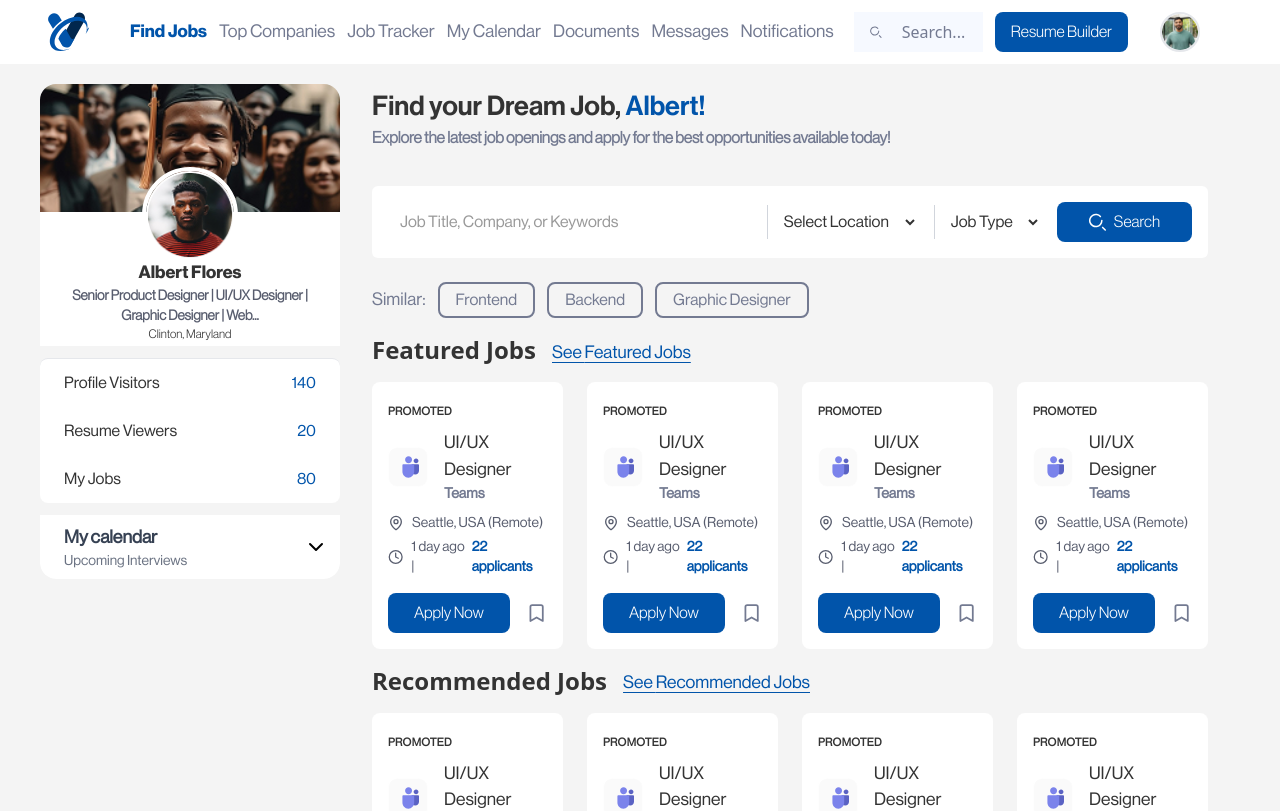
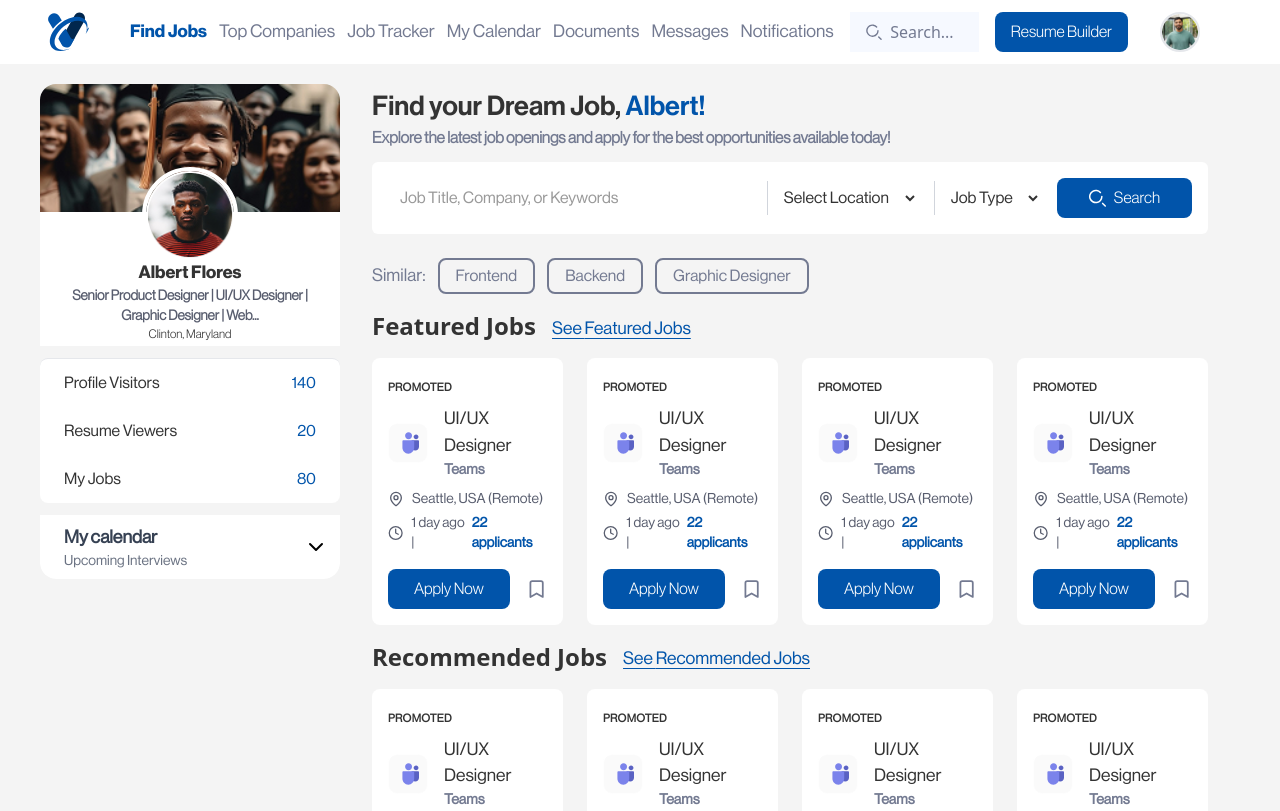
Before and after one commit to Chuck672991/TalentVare, a React (Vite) app: page / in a window 1280 px wide. Shown: the top 811 px of the page. Built offline with nearby package versions, Linux system fonts and the light colour scheme.

Commit message:
responsivness

```diff
--- a/src/assets/SearchIcon.jsx
+++ b/src/assets/SearchIcon.jsx
@@ -1,5 +1,5 @@
 const MagnifyingGlass = () => (
-    <svg width="18" height="18" viewBox="0 0 18 18" fill="none" xmlns="http://www.w3.org/2000/svg">
+    <svg width="22" height="22" viewBox="0 0 18 18" fill="none" xmlns="http://www.w3.org/2000/svg">
     <path d="M16.4999 17.024L13.9065 14.4306" stroke="#737A91" stroke-width="1.5" stroke-miterlimit="10" stroke-linecap="round"/>
     <path d="M13.0976 7.57274C13.0928 8.99051 12.5901 10.3615 11.6773 11.4464C10.7645 12.5313 9.49967 13.261 8.10361 13.5083C6.70756 13.7555 5.26902 13.5045 4.03919 12.7991C2.80936 12.0936 1.86641 10.9786 1.37498 9.64874C0.883559 8.31886 0.874896 6.85859 1.35051 5.52297C1.82611 4.18735 2.75577 3.06123 3.97714 2.34126C5.19851 1.62129 6.63397 1.35324 8.03286 1.58389C9.43175 1.81454 10.7052 2.52924 11.6308 3.6032" stroke="#737A91" stroke-width="1.5" stroke-miterlimit="10" stroke-linecap="round"/>
     </svg>
--- a/src/components/Joblisting/JobListingMain.jsx
+++ b/src/components/Joblisting/JobListingMain.jsx
@@ -5,7 +5,7 @@ import JobSection from "./JobSection";
 
 const JobListing = ({ jobData,similarJobs }) => (
     <div className="text-secondary min-h-screen px-4 sm:px-6 lg:px-8 py-2 ">
-        <div className="md:mt-0 xs:my-10 text-center sm:text-left">
+        <div className="lg:mt-0 md:mt-5 md:my-2 xs:my-10 text-center sm:text-left">
             <h1 className="!text-h1 sm:text-4xl  font-neueMedium text-secondary font-li">
                 Find your Dream Job,
                 <span className="text-primary ">{" "} Albert!</span>
--- a/src/components/common/SearchInput.jsx
+++ b/src/components/common/SearchInput.jsx
@@ -6,7 +6,7 @@ const SearchInput = ({
     value,
     onChange, }) => {
     return (
-    <div className="flex w-full  items-center gap-5 bg-searchBg ml-5 px-4  focus-within:ring-2 focus-within:ring-primary transition">
+    <div className="flex w-full  items-center gap-2 bg-searchBg ml-4 px-4  focus-within:ring-2 focus-within:ring-primary transition">
       <MagnifyingGlass  />
       <input
         type="text"
```
